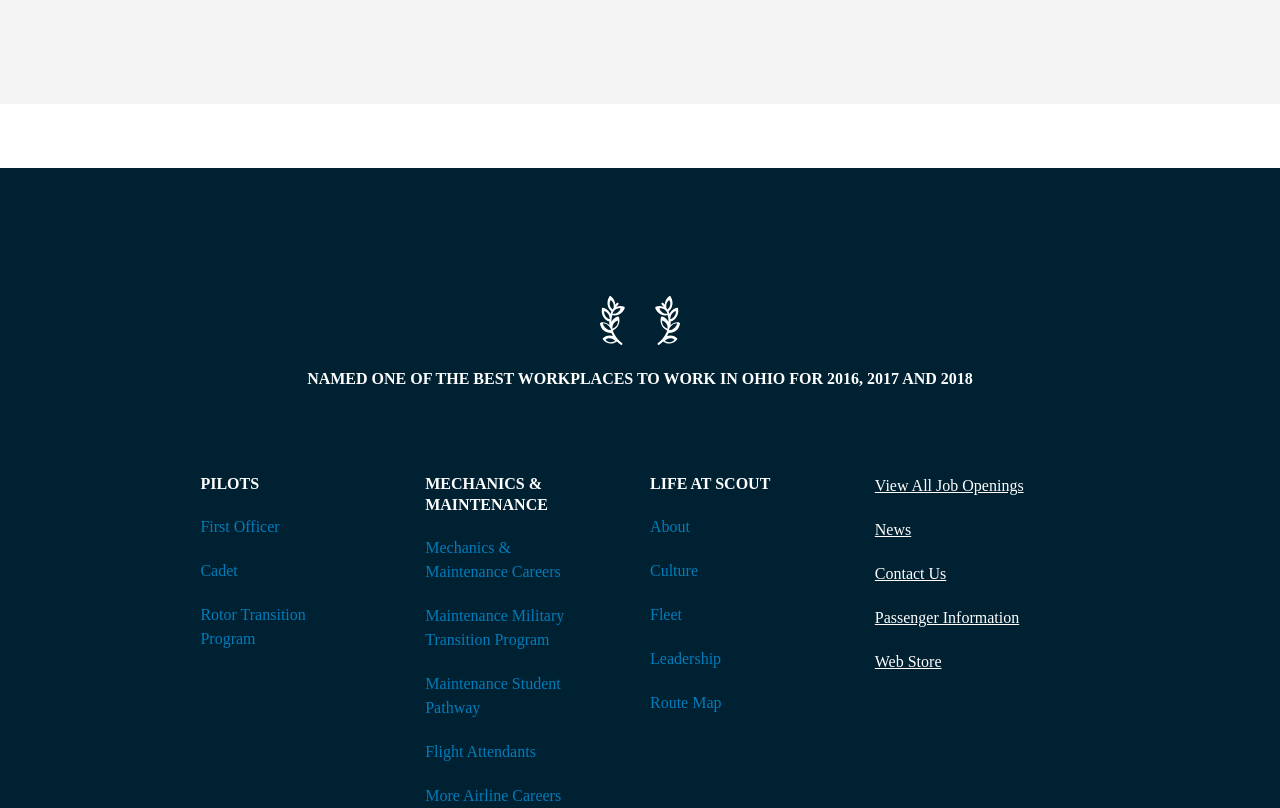
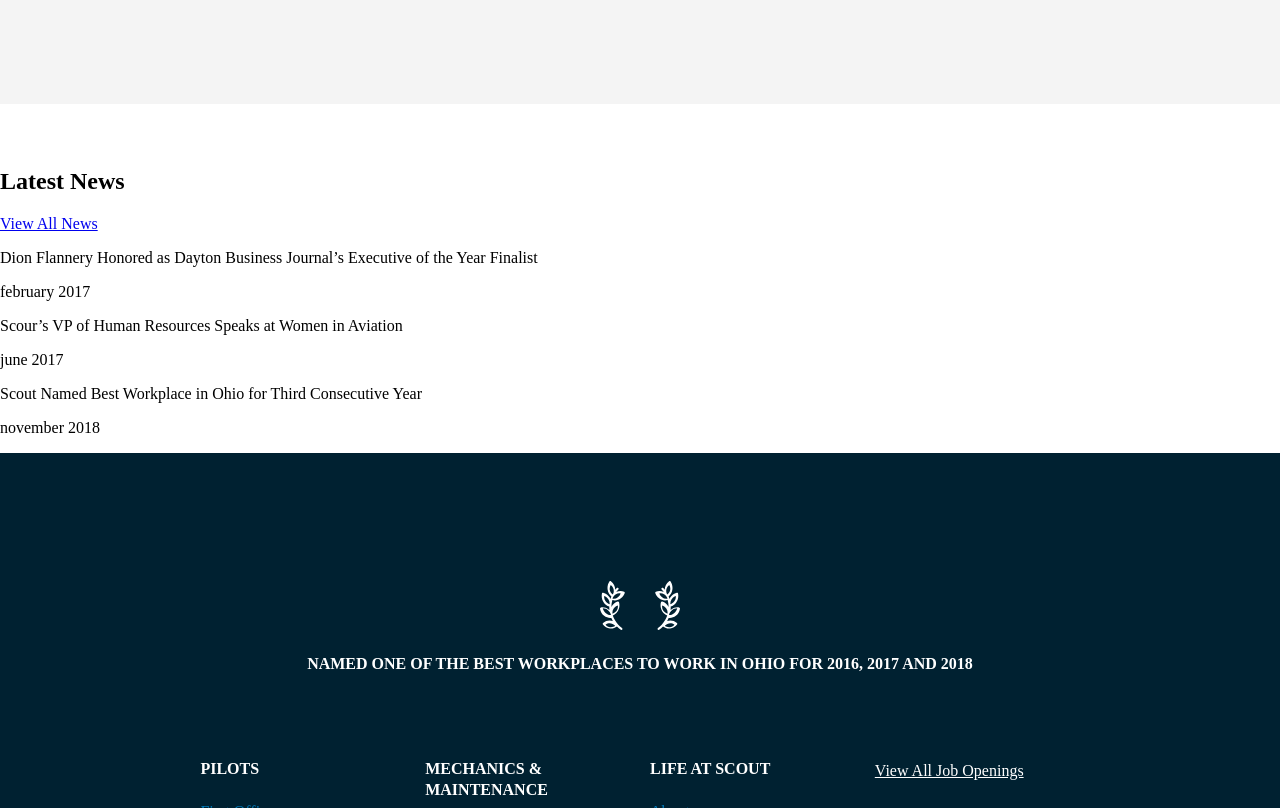
Before and after one commit to meranicosme/scout-airlines, a Jekyll site: the page built from index.html, in a window 1280 px wide and 900 px high, scrolled down 3037 px, cut to the strip 92-900 px from the top of the window. Built offline with Jekyll 4.4.1, drawn with Linux system fonts in a browser that asks for light colours; some web fonts are replaced.

Commit message:
init: html markup for news section

```diff
--- /dev/null
+++ b/_includes/news-section.html
@@ -0,0 +1,11 @@
+<article class="c-latest-news">
+<div class="c-latest-news__title-container">
+  <h1 class="c-latest-news__title">Latest News</h1>
+  <a href="#" class="c-latest-news__link c-latest-news__link--top">View All News</a>
+</div>
+<ul class="c-latest-news__link-list">
+  <li class="c-latest-news__link">Dion Flannery Honored as Dayton Business Journal’s Executive of the Year Finalist</li><p class="c-latest-news__date">february 2017</p>
+  <li class="c-latest-news__link">Scour’s VP of Human Resources Speaks at Women in Aviation</li><p class="c-latest-news__date">june 2017</p>
+  <li class="c-latest-news__link">Scout Named Best Workplace in Ohio for Third Consecutive Year</li><p class="c-latest-news__date">november 2018</p>
+  </ul>
+</article>
--- a/css/main.scss
+++ b/css/main.scss
@@ -71,6 +71,7 @@
 @import "components/single-main-grid";
 @import "components/main-grid";
 @import "components/blockquote-section";
+@import "components/news-section";
 @import "components/footer"
 
 // =====================================================================
--- a/index.html
+++ b/index.html
@@ -24,6 +24,7 @@
 {% include header.html %}
 {% include main-grid.html %}
 {% include blockquote-section.html %}
+{% include news-section.html %}
 {% include footer.html %}
 <!-- you can add html here in order to layout all components -->
 
```
Also changed, not shown: _sass/components/_news-section.scss (added).
